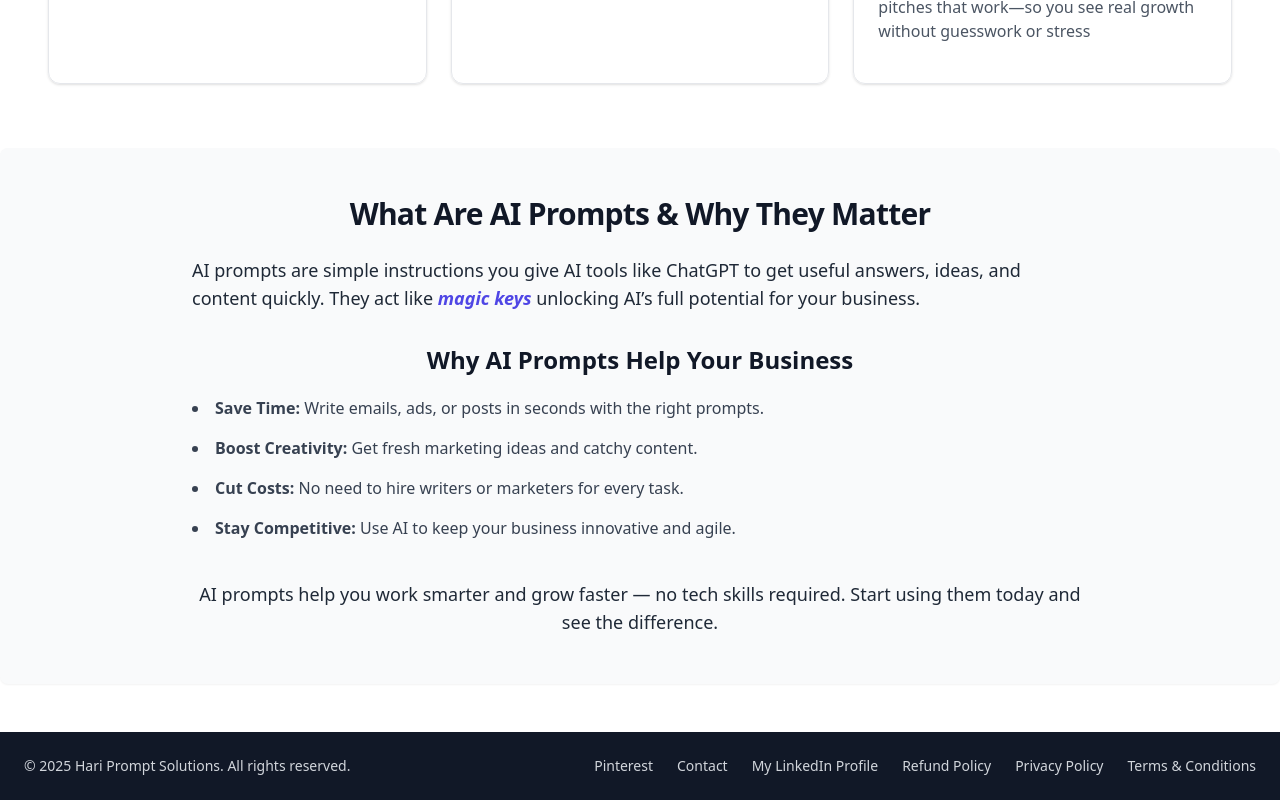
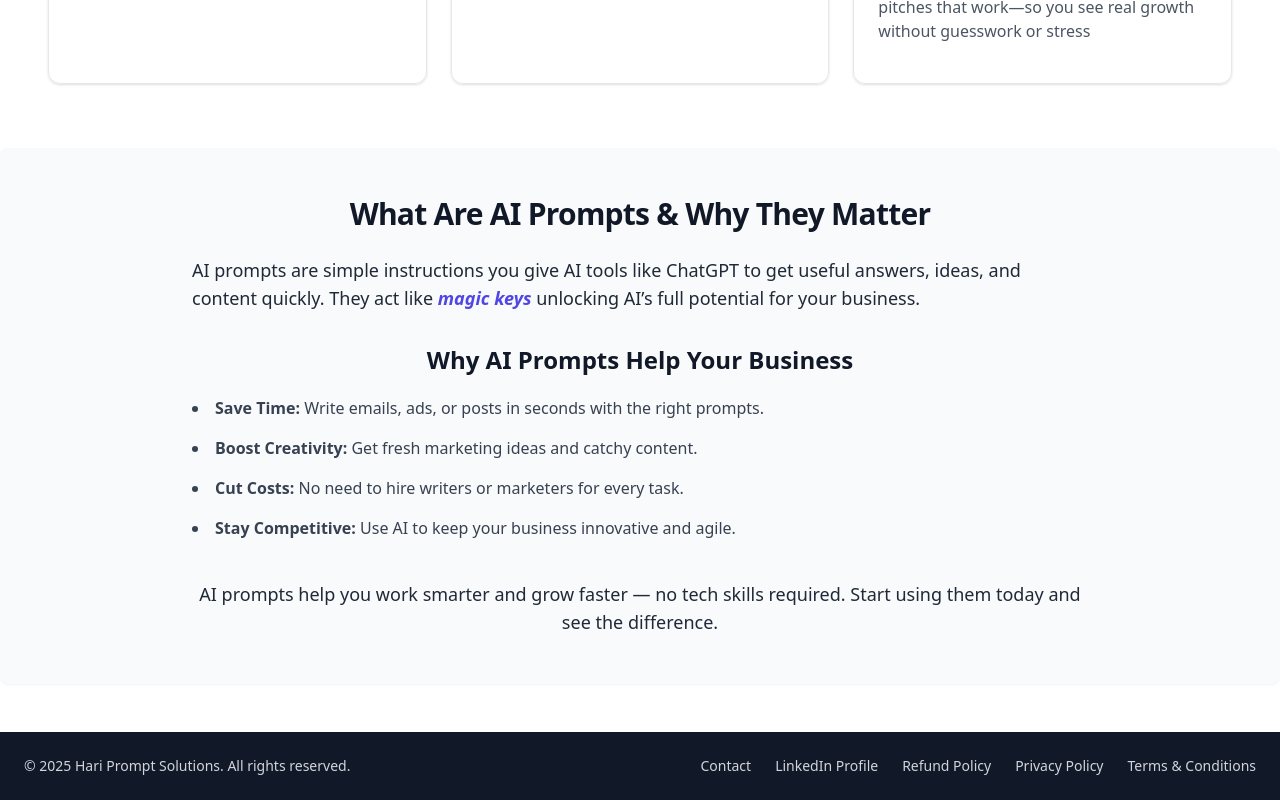
Before and after one commit to Harisuthan-code/PromptWithMe, a React (Vite) app: page / in a window 1280 px wide. Shown: the part 1472-2272 px from the top of the page. Built offline with nearby package versions, Linux system fonts and the light colour scheme.

Commit message:
Changed linkdin Profile

```diff
--- a/src/Comp/Footer.jsx
+++ b/src/Comp/Footer.jsx
@@ -9,27 +9,18 @@ const Footer = () => {
         <p className="text-sm">&copy; {new Date().getFullYear()} Hari Prompt Solutions. All rights reserved.</p>
 
         <div className="flex flex-col md:flex-row md:items-center space-y-2 md:space-y-0 md:space-x-6 mt-4 md:mt-0 text-sm">
-          {/* External Links */}
-          <a
-            href="https://www.pinterest.com/PromptwithMe/"
-            target="_blank"
-            rel="noopener noreferrer"
-            className="hover:text-white transition"
-          >
-            Pinterest
-          </a>
 
           <Link to="/contact" className="hover:text-white transition">
             Contact
           </Link>
 
           <a
-            href="https://www.linkedin.com/in/hari-suthan-01665433b/"
+            href="https://www.linkedin.com/company/prompt-with-me/"
             target="_blank"
             rel="noopener noreferrer"
             className="hover:text-white transition"
           >
-            My LinkedIn Profile
+            LinkedIn Profile
           </a>
 
           {/* Legal Internal Links */}
```
